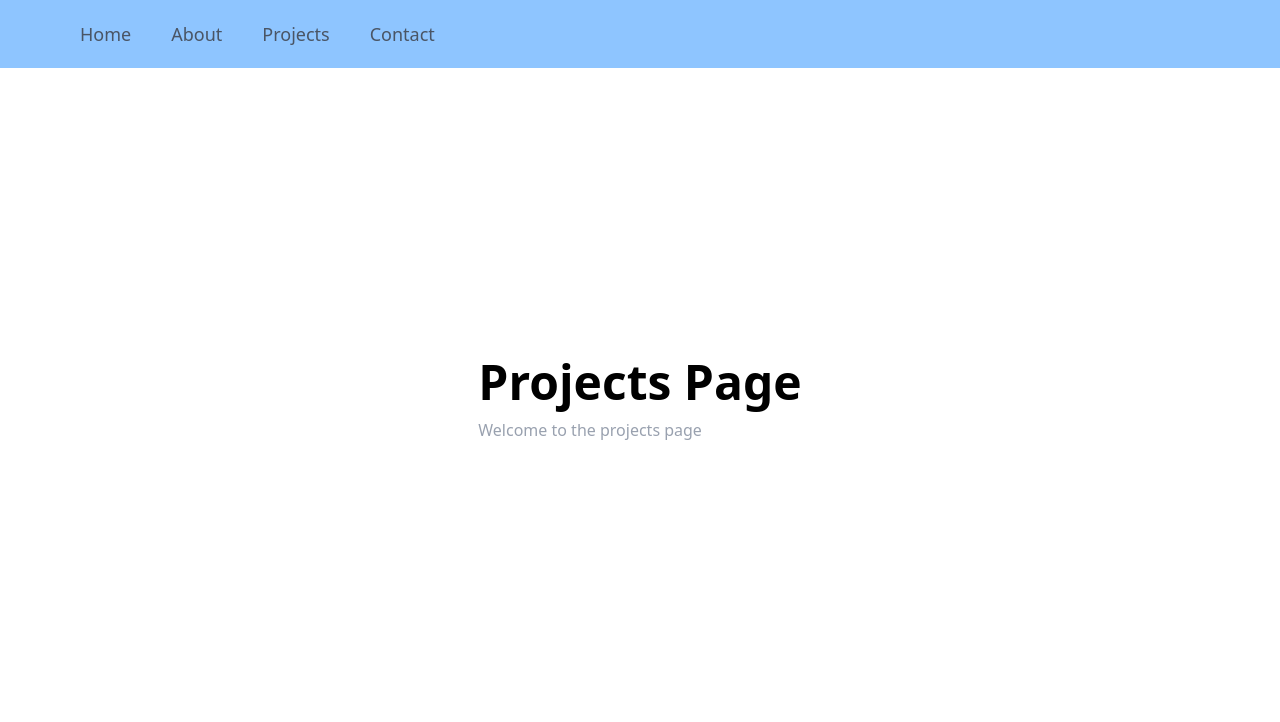
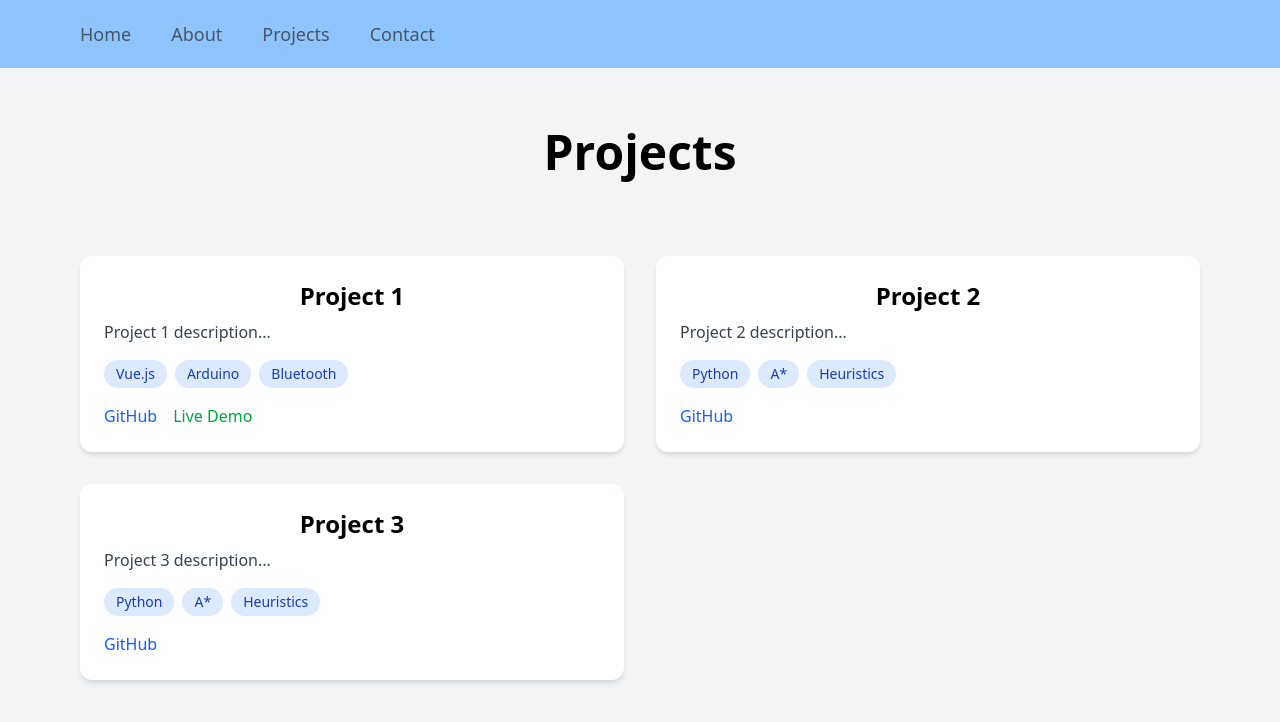
Before and after one commit to CCastelltort/personal-portfolio, a Next.js app: page /projects in a window 1280 px wide. Shown: the top 722 px of the page. Built offline with nearby package versions, Linux system fonts and the light colour scheme.

Commit message:
Create basic structure for projects page

```diff
--- a/app/projects/page.tsx
+++ b/app/projects/page.tsx
@@ -1,14 +1,53 @@
 import React from 'react'
+
+const projects = [
+  {
+    title: "Project 1",
+    description: "Project 1 description...",
+    tag: ["Vue.js", "Arduino", "Bluetooth"],
+    github: "https://github.com",
+    demo: "https://github.com"
+  },
+  {
+    title: "Project 2",
+    description: "Project 2 description...",
+    tag: ["Python", "A*", "Heuristics"],
+    github: ""
+  },
+  {
+    title: "Project 3",
+    description: "Project 3 description...",
+    tag: ["Python", "A*", "Heuristics"],
+    github: ""
+  }
+]
 
 const page = () => {
   return (
-    <div className="min-h-screen flex items-center justify-center">
-    <div className="space-y-3 max-w-3xl">
-        <h1 className="text-5xl font-semibold">Projects Page</h1>
-        <p className="text-gray-400">
-        Welcome to the projects page
-        </p>
-    </div>
+    <div className="min-h-screen bg-gray-100 px-10 flex flex-col">
+      <div className="flex justify-center pt-32">
+        <h1 className="text-5xl font-bold font-sans">Projects</h1>
+      </div>
+
+    <div className="grid grid-cols-1 md:grid-cols-2 gap-8 px-10 py-20">
+        {projects.map((project, index) => (
+          <div key={index} className="bg-white rounded-xl p-6 shadow-md hover:shadow-lg transition-transform hover:scale-105">
+            <h2 className="text-2xl font-bold mb-2 text-center">{project.title}</h2>
+            <p className="text-gray-700 mb-4">{project.description}</p>
+            <div className="flex flex-wrap gap-2 mb-4">
+              {project.tag.map((tag, idx) => (
+                <span key={idx} className="bg-blue-100 text-blue-800 px-3 py-1 rounded-full text-sm">{tag}</span>
+              ))}
+            </div>
+            <div className="flex gap-4">
+              <a href={project.github} target="_blank" rel="noopener noreferrer" className="text-blue-600 hover:underline">GitHub</a>
+              {project.demo && (
+                <a href={project.demo} target="_blank" rel="noopener noreferrer" className="text-green-600 hover:underline">Live Demo</a>
+              )}
+            </div>
+          </div>
+        ))}
+      </div>
     </div>
   )
 }
```
